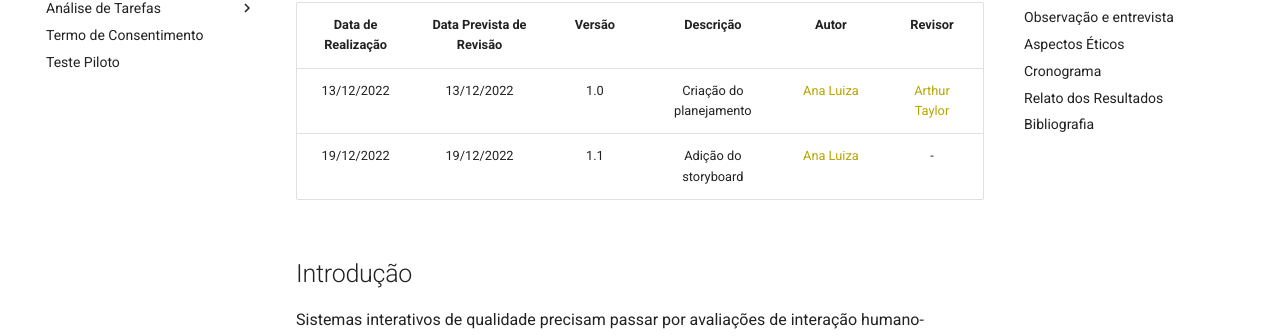
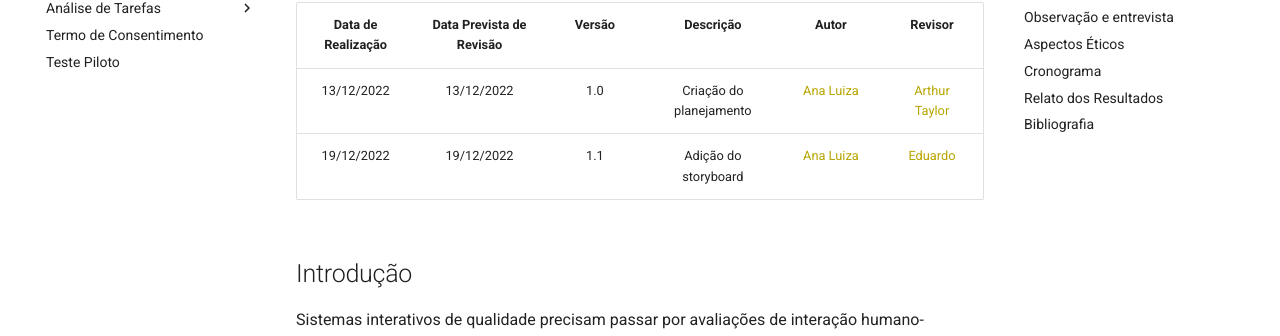
Before and after one commit to Interacao-Humano-Computador/2022.2-SimplesNacional, an MkDocs documentation site: the page built from docs/Avaliacoes/Storyboard/PlanejamentoAvStoryboard.md, in a window 1280 px wide and 900 px high. Shown: the part 277-613 px from the top of the window. Built offline with MkDocs 1.6.1 and Material for MkDocs 9.7.7, drawn with Linux system fonts in a browser that asks for light colours; comment, search, counter and statistics services are not loaded.

Commit message:
revisao da adicao do storyboard

```diff
--- a/docs/Avaliacoes/Storyboard/PlanejamentoAvStoryboard.md
+++ b/docs/Avaliacoes/Storyboard/PlanejamentoAvStoryboard.md
@@ -5,7 +5,7 @@
 |Data de Realização|Data Prevista de Revisão|Versão|Descrição|Autor|Revisor|
 | :----------: | :------: | :-----------: | :---------: |:---------: | :---------: |
 |13/12/2022|13/12/2022|1.0|Criação do planejamento|[Ana Luiza](https://github.com/AnHoff)|[Arthur Taylor](https://github.com/Eruel6)|
-|19/12/2022|19/12/2022|1.1|Adição do storyboard|[Ana Luiza](https://github.com/AnHoff)|-|
+|19/12/2022|19/12/2022|1.1|Adição do storyboard|[Ana Luiza](https://github.com/AnHoff)|[Eduardo](https://github.com/edudsan)|
 
 ## Introdução
 
```
